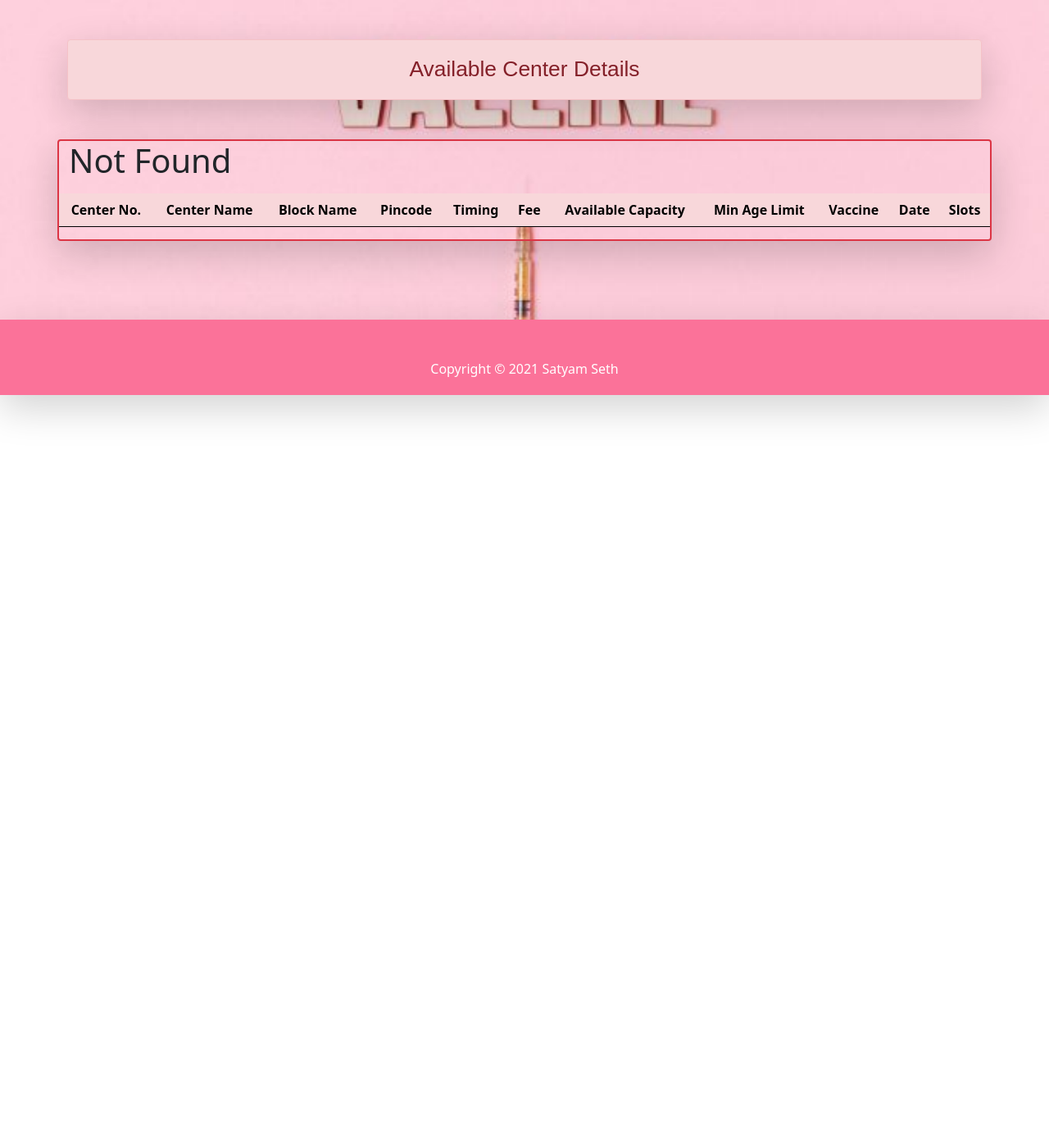
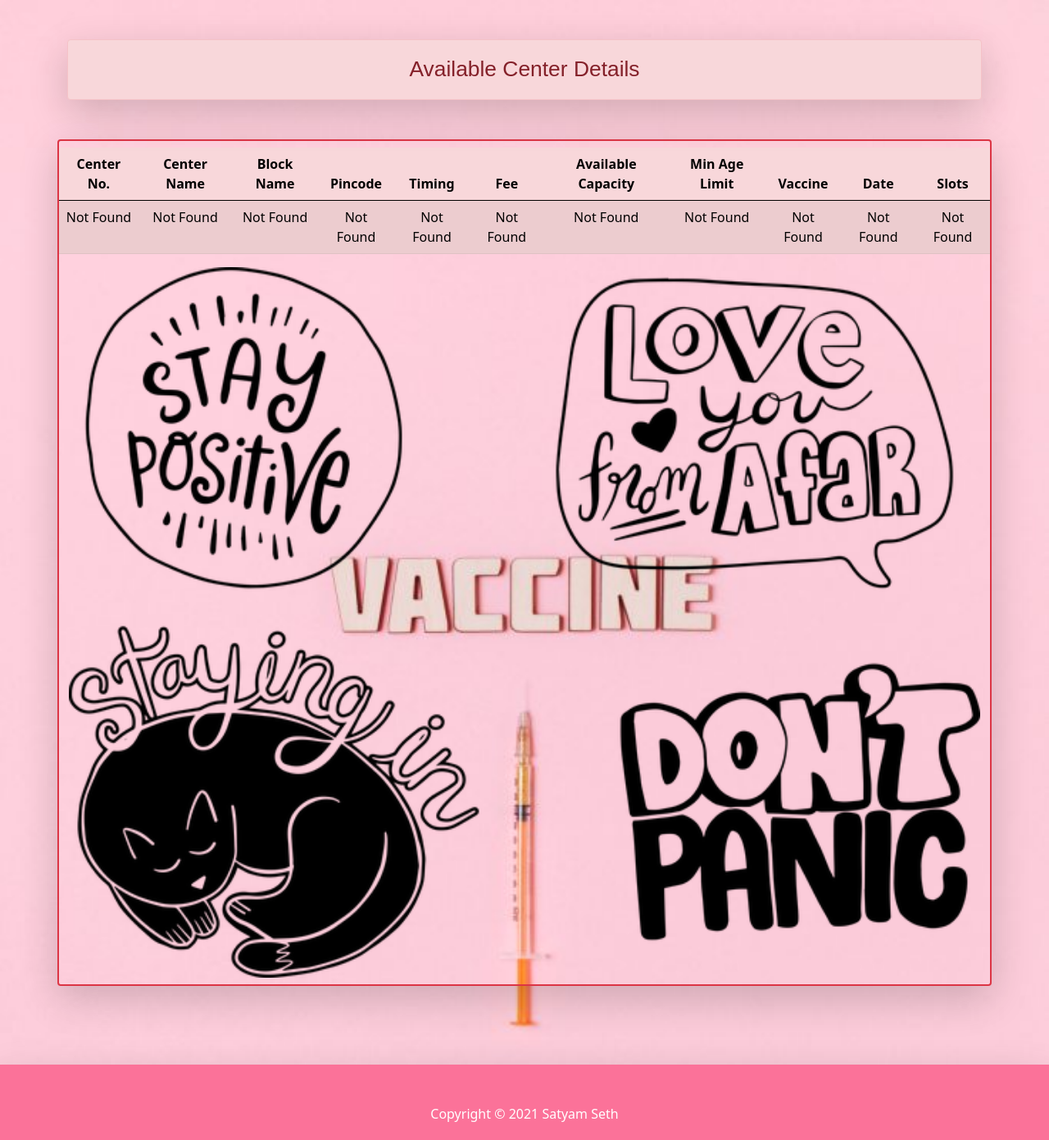
Before and after one commit to satyam-seth/cowin_vaccination, a Django app: page /centers/1 in a window 1280 px wide. Shown: the part 56-1447 px from the top of the page at 82% size. Before the commit the page ends 567 px from the top, so only its background shows below. Run offline with Django 3.2, Linux system fonts and the light colour scheme; data that the repository does not hold is empty; some libraries are stand-ins or nearby versions; some web fonts are replaced.

Commit message:
fix not found template design

```diff
--- a/vaccination/core/templates/core/centers.html
+++ b/vaccination/core/templates/core/centers.html
@@ -47,10 +47,21 @@
                     </tr>
                     {% endfor %}
                 {% else %}
-                    <h1>Not Found</h1>
+                    <tr class="order-1">
+                        <td>Not Found</td>
+                        <td>Not Found</td>
+                        <td>Not Found</td>
+                        <td>Not Found</td>
+                        <td>Not Found</td>
+                        <td>Not Found</td>
+                        <td>Not Found</td>
+                        <td>Not Found</td>
+                        <td>Not Found</td>
+                        <td>Not Found</td>
+                        <td>Not Found</td>
+                    </tr>
+                    <img class="pb-2 order-2" src="{% static 'core/images/quarantine.png' %}" alt="StayHomeStaySafe">
                 {% endif %}
-                <tr>
-                </tr>
             </tbody>
         </table>
     </div>
```
Also changed, not shown: vaccination/core/templates/core/districts.html (+6 -3 lines), vaccination/core/templates/core/states.html (+6 -3 lines), vaccination/core/static/core/images/background1.jpg (deleted), vaccination/core/static/core/images/quarantine.png (added).
